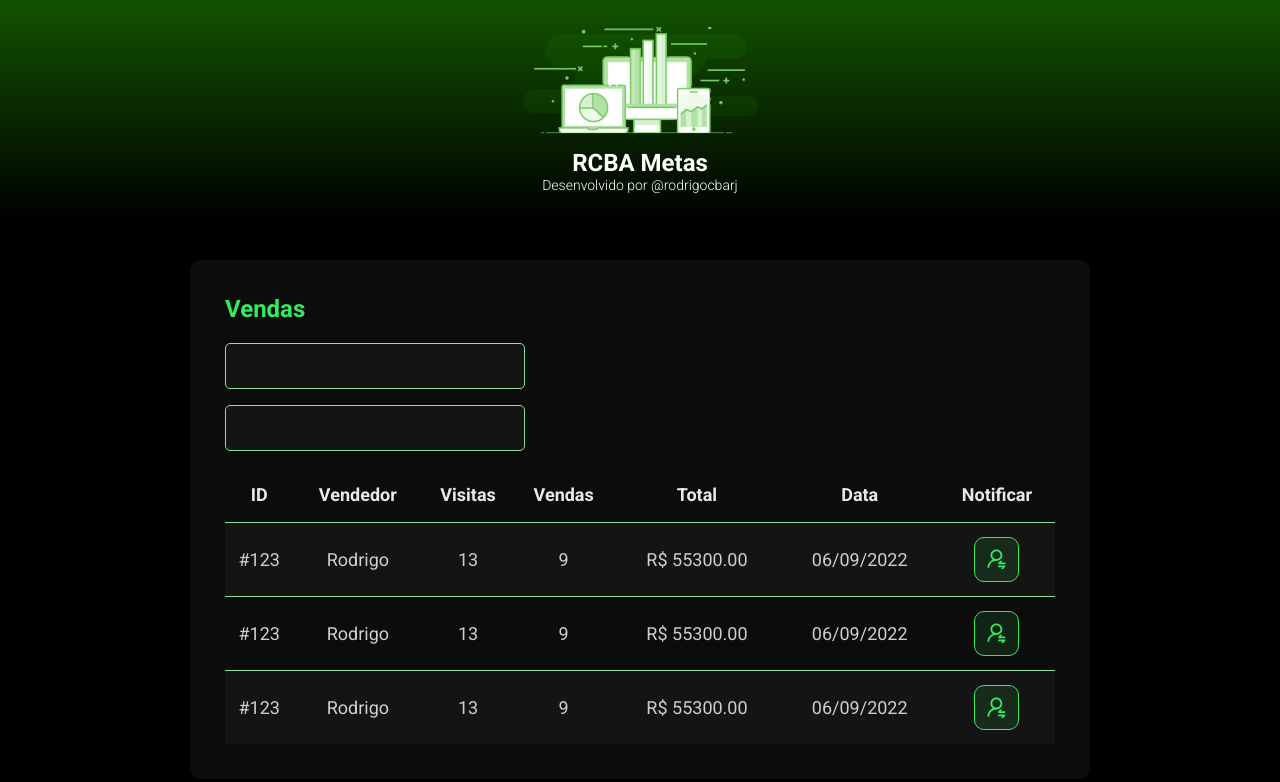
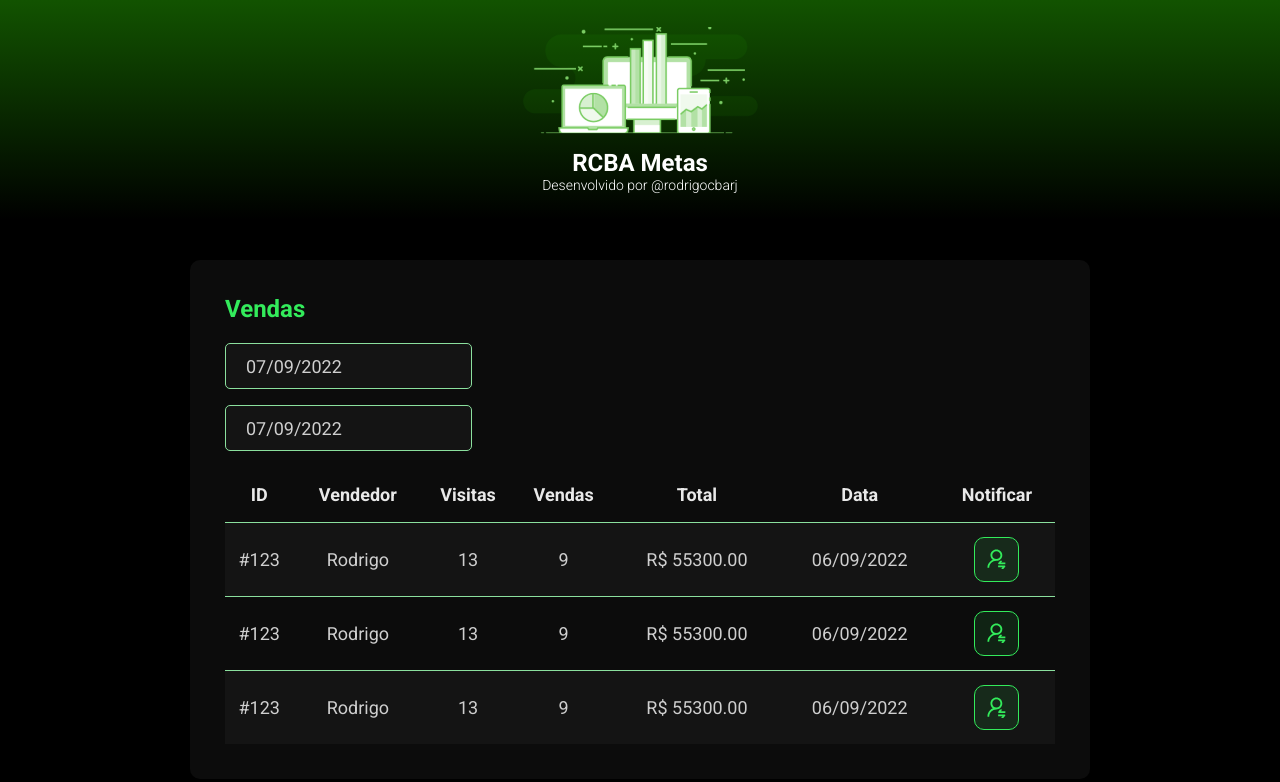
Before and after one commit to RodrigoCBArj/RCBA-Metas, a React (Vite) app in the folder frontend/: page / in a window 1280 px wide. Shown: the top 782 px of the page. Built offline with nearby package versions, Linux system fonts and the light colour scheme.

Commit message:
DatePicker

```diff
--- a/frontend/package.json
+++ b/frontend/package.json
@@ -9,7 +9,9 @@
     "preview": "vite preview"
   },
   "dependencies": {
+    "@types/react-datepicker": "4.4.2",
     "react": "^18.2.0",
+    "react-datepicker": "4.8.0",
     "react-dom": "^18.2.0"
   },
   "devDependencies": {
--- a/frontend/src/components/SalesCard/index.tsx
+++ b/frontend/src/components/SalesCard/index.tsx
@@ -1,3 +1,5 @@
+import DatePicker from "react-datepicker";
+import "react-datepicker/dist/react-datepicker.css";
 import NotificationButton from "../NotificationButton";
 import "./styles.css";
 
@@ -9,10 +11,20 @@
 
         <div>
           <div className="form-data-control-container">
-            <input className="form-data-control" type="text" />
+            <DatePicker
+              selected={new Date()}
+              onChange={(date: Date) => {}}
+              className="form-data-control"
+              dateFormat="dd/MM/yyyy"
+            />
           </div>
           <div className="form-data-control-container">
-            <input className="form-data-control" type="text" />
+            <DatePicker
+              selected={new Date()}
+              onChange={(date: Date) => {}}
+              className="form-data-control"
+              dateFormat="dd/MM/yyyy"
+            />
           </div>
         </div>
 
```
Also changed, not shown: 1 other file (tests, documents, lock files or other folders).
